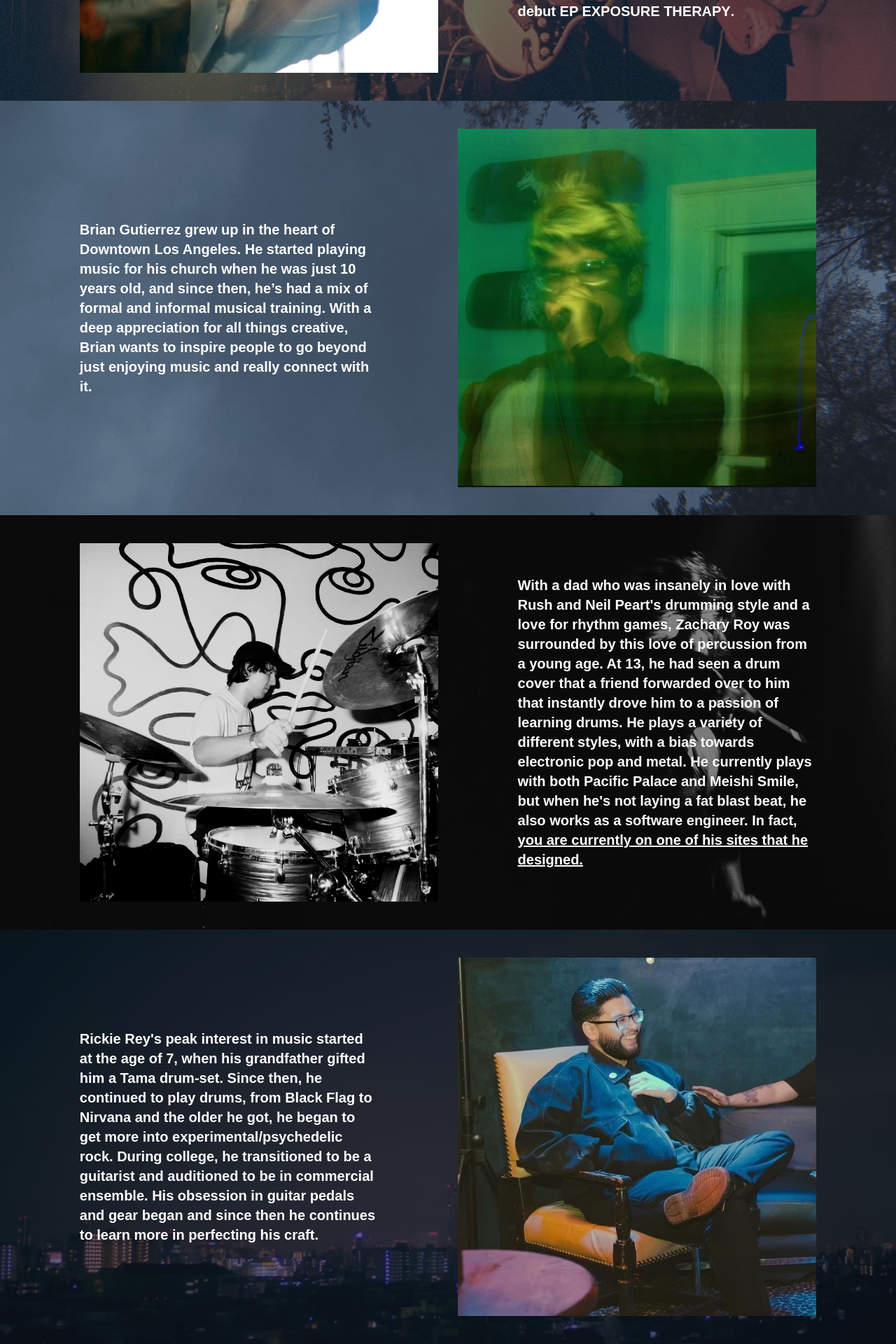
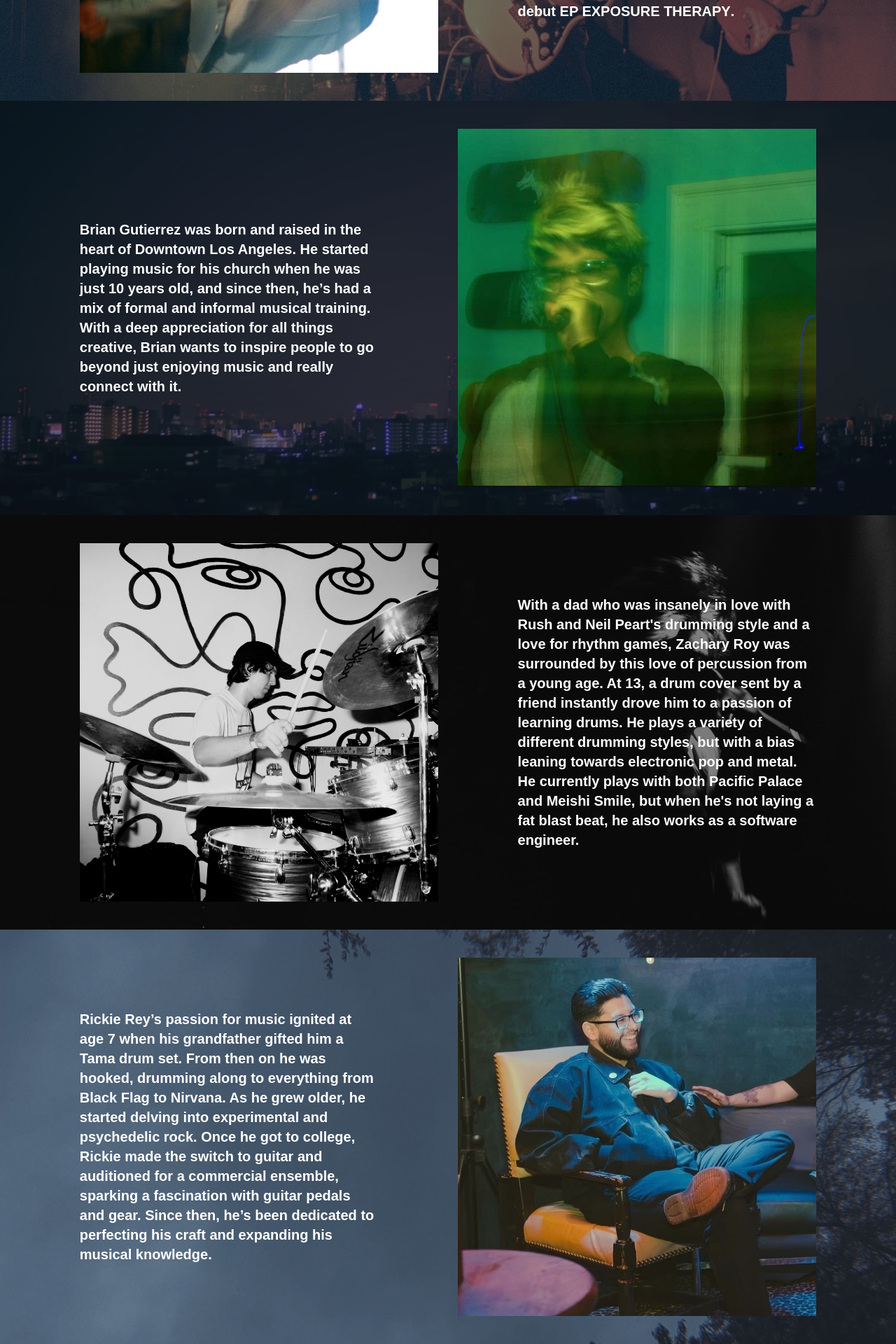
Before and after one commit to falafelrapper/pacificpalace, a React (Vite) app: page /bio in a window 1280 px wide. Shown: the part 576-2496 px from the top of the page at 70% size. Built offline with nearby package versions, Linux system fonts and the light colour scheme; a web font is replaced by a local one.

Commit message:
new bios added, brian and rickie's bg have changed

```diff
--- a/src/App.scss
+++ b/src/App.scss
@@ -117,6 +117,10 @@ a {
   }
 }
 
+.james-bio-pic {
+  zoom: 150%;
+}
+
 .employee-nav {
   opacity: 1;
   position: absolute;
--- a/src/pages/Bio.tsx
+++ b/src/pages/Bio.tsx
@@ -25,17 +25,17 @@ const Bio = () => {
             src="/img/festival3.jpg"
             alt="Band playing in a dark room"
           />
-          <div className="h-full w-full -z-10 bg-gray-900/60 absolute"></div>
+          <div className="h-full w-full -z-10 bg-gray-900/60 absolute" />
         </section>
 
         <section className="flex relative flex-col-reverse lg:flex-row items-center justify-evenly py-10">
           <p className="my-8 w-5/6 lg:w-1/3 text-xl font-bold">
-            Brian Gutierrez grew up in the heart of Downtown Los Angeles. He
-            started playing music for his church when he was just 10 years old,
-            and since then, he’s had a mix of formal and informal musical
-            training. With a deep appreciation for all things creative, Brian
-            wants to inspire people to go beyond just enjoying music and really
-            connect with it.
+            Brian Gutierrez was born and raised in the heart of Downtown Los
+            Angeles. He started playing music for his church when he was just 10
+            years old, and since then, he’s had a mix of formal and informal
+            musical training. With a deep appreciation for all things creative,
+            Brian wants to inspire people to go beyond just enjoying music and
+            really connect with it.
           </p>
           <img
             className="w-56 lg:h-[32rem] lg:w-[32rem] object-cover object-center"
@@ -44,10 +44,10 @@ const Bio = () => {
           />
           <img
             className="-z-10 absolute min-w-full h-full object-cover object-center pointer-events-none"
-            src="/img/forest-bg.png"
+            src="/img/bio_bg3.png"
             alt="Cover"
           />
-          <div className="h-full w-full -z-10 bg-gray-800/50 absolute"></div>
+          <div className="h-full w-full -z-10 bg-gray-900/60 absolute" />
         </section>
 
         <section className="flex relative flex-col lg:flex-row items-center justify-evenly py-10">
@@ -59,37 +59,31 @@ const Bio = () => {
           <p className="my-8 w-5/6 lg:w-1/3 text-xl font-bold text-wrap">
             With a dad who was insanely in love with Rush and Neil Peart's
             drumming style and a love for rhythm games, Zachary Roy was
-            surrounded by this love of percussion from a young age. At 13, he
-            had seen a drum cover that a friend forwarded over to him that
-            instantly drove him to a passion of learning drums. He plays a
-            variety of different styles, with a bias towards electronic pop and
-            metal. He currently plays with both Pacific Palace and Meishi Smile,
-            but when he's not laying a fat blast beat, he also works as a
-            software engineer. In fact,{" "}
-            <a
-              className="inline duration-200 underline ease-in-out hover:text-gray-400"
-              href="https://zacharyroy.com/"
-            >
-              you are currently on one of his sites that he designed.
-            </a>
+            surrounded by this love of percussion from a young age. At 13, a
+            drum cover sent by a friend instantly drove him to a passion of
+            learning drums. He plays a variety of different drumming styles, but
+            with a bias leaning towards electronic pop and metal. He currently
+            plays with both Pacific Palace and Meishi Smile, but when he's not
+            laying a fat blast beat, he also works as a software engineer.
           </p>
           <img
             className="-z-10 cover-img absolute min-w-full h-full pointer-events-none"
             src="/img/band_bw.jpg"
             alt="Cover"
           />
-          <div className="h-full w-full -z-10 bg-black/30 absolute"></div>
+          <div className="h-full w-full -z-10 bg-black/30 absolute" />
         </section>
 
         <section className="flex relative flex-col-reverse lg:flex-row items-center justify-evenly py-10">
           <p className="my-8 w-5/6 lg:w-1/3 text-xl font-bold">
-            Rickie Rey's peak interest in music started at the age of 7, when
-            his grandfather gifted him a Tama drum-set. Since then, he continued
-            to play drums, from Black Flag to Nirvana and the older he got, he
-            began to get more into experimental/psychedelic rock. During
-            college, he transitioned to be a guitarist and auditioned to be in
-            commercial ensemble. His obsession in guitar pedals and gear began
-            and since then he continues to learn more in perfecting his craft.
+            Rickie Rey’s passion for music ignited at age 7 when his grandfather
+            gifted him a Tama drum set. From then on he was hooked, drumming
+            along to everything from Black Flag to Nirvana. As he grew older, he
+            started delving into experimental and psychedelic rock. Once he got
+            to college, Rickie made the switch to guitar and auditioned for a
+            commercial ensemble, sparking a fascination with guitar pedals and
+            gear. Since then, he’s been dedicated to perfecting his craft and
+            expanding his musical knowledge.
           </p>
           <img
             className="w-56 lg:h-[32rem] lg:w-[32rem] object-cover object-center"
@@ -98,10 +92,10 @@ const Bio = () => {
           />
           <img
             className="-z-10 absolute min-w-full h-full object-cover object-center pointer-events-none"
-            src="/img/bio_bg3.png"
+            src="/img/forest-bg.png"
             alt="Cover"
           />
-          <div className="h-full w-full -z-10 bg-gray-900/60 absolute"></div>
+          <div className="h-full w-full -z-10 bg-gray-800/50 absolute" />
         </section>
       </main>
     </>
```
